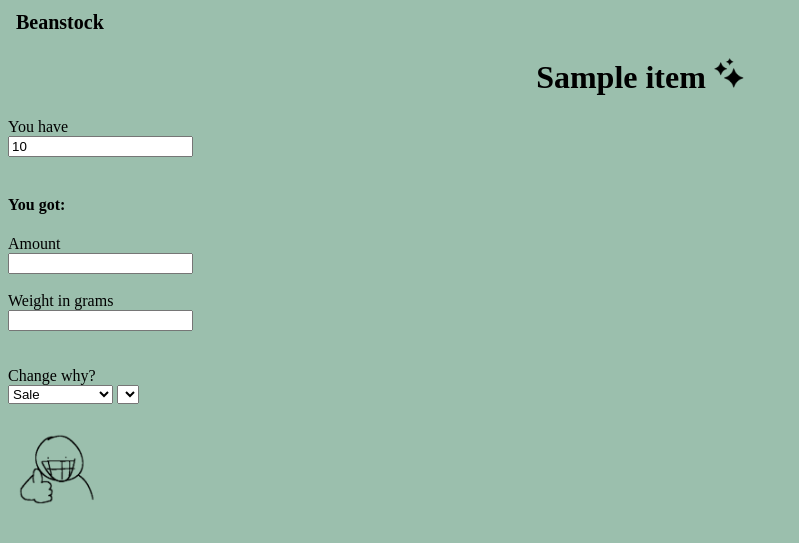
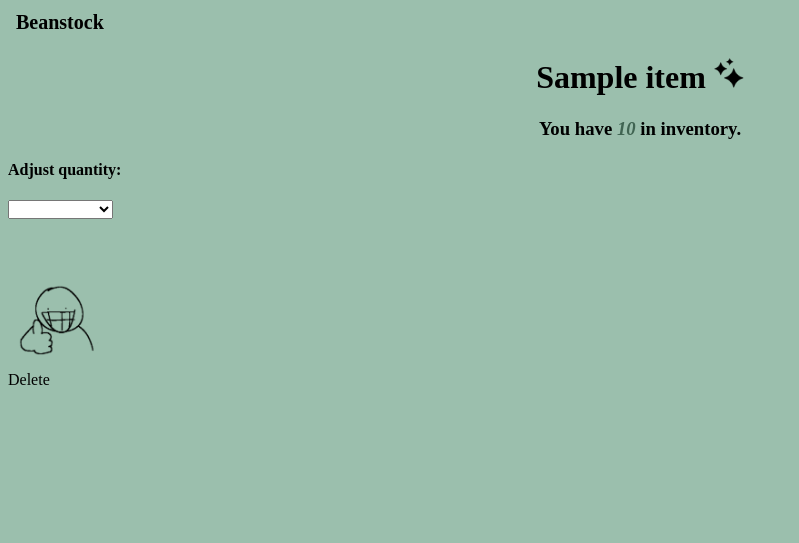
Before and after one commit to Yook74/beanstock, a Flask app: page /item/1/adjust in a window 1280 px wide. Shown: the top 543 px of the page, without its empty margins (0-799 px from the left). Run offline with Flask 3, Linux system fonts and the light colour scheme; tables that the repository leaves empty hold one stand-in row (values such as "Sample post"); lists and menus that the app fills with data are empty.

Commit message:
some housekeeping

```diff
--- a/routes/item.py
+++ b/routes/item.py
@@ -27,15 +27,23 @@
 @bluep.post('new')
 def add_new_item():
     item = Item(
-        short_name=request.form['newItem'],
+        short_name=request.form['newItem'].capitalize(),
         cost=request.form["itemCost"],
         standard_price=request.form["itemPrice"],
-        type_id=request.form["itemType"]
+        type_id=request.form["itemType"],
+        quantity=0
     )
     db.session.add(item)
     db.session.commit()
 
     return redirect(f'{item.id}/adjust')
+
+@bluep.post('<int:id>/delete')
+@by_id(Item)
+def delete_item(item):
+    db.session.delete(item)
+    db.session.commit()
+    return 'gone'
 
 
 @bluep.get('<int:id>/adjust')
@@ -69,7 +77,13 @@
             # TODO price
             db.session.add(Sale(item=item, context_id=context_id, timestamp=datetime.now()))
 
-    item.quantity = new_quantity
+    if request.json.get('action') == 'add':
+        item.quantity += new_quantity
+    elif request.json.get('action') == 'subtract':
+        item.quantity -= new_quantity
+    else:
+        item.quantity = new_quantity
+
     db.session.commit()
 
     return 'updated'
--- a/static/base.css
+++ b/static/base.css
@@ -48,6 +48,10 @@
     text-align: center;
 }
 
+h3 {
+    text-align: center;
+}
+
 .item-type-container {
     display: flex;
     flex-wrap: wrap;
@@ -58,7 +62,6 @@
     margin: 10px;
     border: 2px solid black;
     padding: 5px;
-    width: 12%;
     cursor: pointer;
 }
 
@@ -71,3 +74,7 @@
     font-style: italic;
     color: #406452;
 }
+
+.void {
+    text-align: center;
+}
--- a/templates/adjust_item.html
+++ b/templates/adjust_item.html
@@ -4,35 +4,15 @@
 <h1>{{ item.short_name }} <img width="30" src="{{ url_for('static', filename='sparkle.png') }}"></h1>
 <form>
     <div>
-        <label for="currentQty">You have</label><br/>
-        <input id="currentQty" value="{{ item.quantity }}" readonly/>
+        <h3>You have <span class="important-number">{{ item.quantity }}</span> in inventory.</h3>
     </div>
-    <br/>
-    <h4>You got:</h4>
+<h4>Adjust quantity:</h4>
     <div>
-        <label for="newQty">Amount</label><br/>
-        <input id="newQty" name="newQty">
-    </div>
-    <br/>
-    <div>
-        <label for="newWeight">Weight in grams</label><br/>
-        <input id="newWeight" name="newWeight">
-    </div>
-    <br/>
-    {%  if item.weight_grams == none %}
-        <div>
-            <label for="findWeight"> Please weigh 5 items and enter the total grams</label><br/>
-            <input id="findWeight" name="findWeight">
-        </div>
-    {% endif %}
-    <br/>
-    <div>
-        <label for="changeReason">Change why?</label><br/>
-        <select name="changeReason" id="changeReason"
-                onchange="document.querySelector('#saleContext').hidden = this.value !== 'sale'">
-            <option selected value="sale">Sale</option>
+        <select name="changeReason" id="changeReason" onchange="showHideFields()">
+            <option selected value="none"></option>
+            <option value="sale">Sale</option>
             <option value="restock">Restock</option>
-            <option value="restock">Reconciliation</option>
+            <option value="reconcile">Reconciliation</option>
         </select>
         <select name="saleContext" id="saleContext">
             {% for sale_context in active_sale_contexts %}
@@ -41,12 +21,32 @@
         </select>
     </div>
     <br/>
-    <input type="image" width="100" src="{{ url_for('static', filename='thumbs.png') }}"/>
+    <div id="qtyContainer">
+        <label id="qtyLabel" for="newQty">Amount</label><br/>
+        <input id="newQty" name="newQty">
+    </div>
+    <br/>
+    <div id="weightContainer">
+        <label for="newWeight">Total weight in grams</label><br/>
+        <input id="newWeight" name="newWeight">
+    </div>
+    <br/>
+    {%  if item.weight_grams == none %}
+        <div id="weightHim">
+            <label for="findWeight"> Please weigh 5 items and enter the total grams</label><br/>
+            <input id="findWeight" name="findWeight">
+        </div>
+    {% endif %}
+    <input id="scaryMan" type="image" width="100" src="{{ url_for('static', filename='thumbs.png') }}"/>
 </form>
+    <a class="void" onclick="maybeDelete()">Delete</a>
 {% endblock %}
 {% block scripts %}
 <script>
     document.querySelector('form').onsubmit = (event) => {
+        let changeReasonValue = document.querySelector('#changeReason').value;
+        let action = {sale: 'set', reconcile: 'set', restock: 'add'}[changeReasonValue];
+
         event.preventDefault();
 
         const xhr = new XMLHttpRequest();
@@ -63,7 +63,8 @@
         let data = {
             weight: document.getElementById('newWeight').value,
             quantity: document.getElementById('newQty').value,
-            context: document.getElementById('changeReason').value === 'sale' ? context : ''
+            context: document.getElementById('changeReason').value === 'sale' ? context : '',
+            action: action
         };
         let findWeight = document.getElementById('findWeight');
         if (findWeight && findWeight.value)
@@ -71,5 +72,39 @@
 
         xhr.send(JSON.stringify(data));
     }
+    function showHideFields(){
+        let changeReasonValue = document.querySelector('#changeReason').value;
+        let hidden = {}
+
+        if (changeReasonValue === 'sale'){
+            hidden = {saleContext: false, qtyContainer: false, weightContainer: false, weightHim: true, scaryMan: false}
+            document.querySelector('#qtyLabel').innerHTML='How many do you have?';
+        }
+        if (changeReasonValue === 'none'){
+            hidden = {saleContext: true, qtyContainer: true, weightContainer: true, weightHim: true, scaryMan: true}
+        }
+        if (changeReasonValue === 'restock'){
+            hidden = {saleContext: true, qtyContainer: false, weightContainer: false, weightHim: true, scaryMan: false}
+            document.querySelector('#qtyLabel').innerHTML='How many did you get?';
+        }
+        if (changeReasonValue === 'reconcile'){
+            hidden = {saleContext: true, qtyContainer: false, weightContainer: false, weightHim: true, scaryMan: false}
+            document.querySelector('#qtyLabel').innerHTML='How many do you have?';
+        }
+
+        for (let id in hidden){
+            document.querySelector('#' + id).hidden = hidden[id];
+        }
+    }
+    showHideFields();
+
+    async function maybeDelete(){
+        if (!confirm('Are you sure about that.')) return;
+
+        await fetch('delete', {
+            method: 'POST'
+        });
+        window.location = '/';
+    }
 </script>
 {% endblock %}
--- a/templates/home.html
+++ b/templates/home.html
@@ -1,7 +1,6 @@
 {% extends 'base.html' %}
 {% block content %}
     <h1 class="homepage">Beanstock</h1>
-    <br>
     <h3>You have <span class="important-number">${{ total_value }}</span> in inventory.</h3>
     <br>
     <a href="/item/new">+ Add new item</a>
@@ -13,8 +12,9 @@
             <div class="item-type-block">
                 <h4>{{ type.name }}</h4>
                 {% for item in type.items %}
-                    <a href="/item/{{ item.id }}/adjust">{{ item.short_name }}</a><br>
+                    <a href="/item/{{ item.id }}/adjust">{{ item.quantity }} {{ item.short_name }}</a><br>
                 {% endfor %}
+            <br>
             </div>
         {% endfor %}
     </div>
```
Also changed, not shown: templates/new_item.html (+4 -4 lines).
